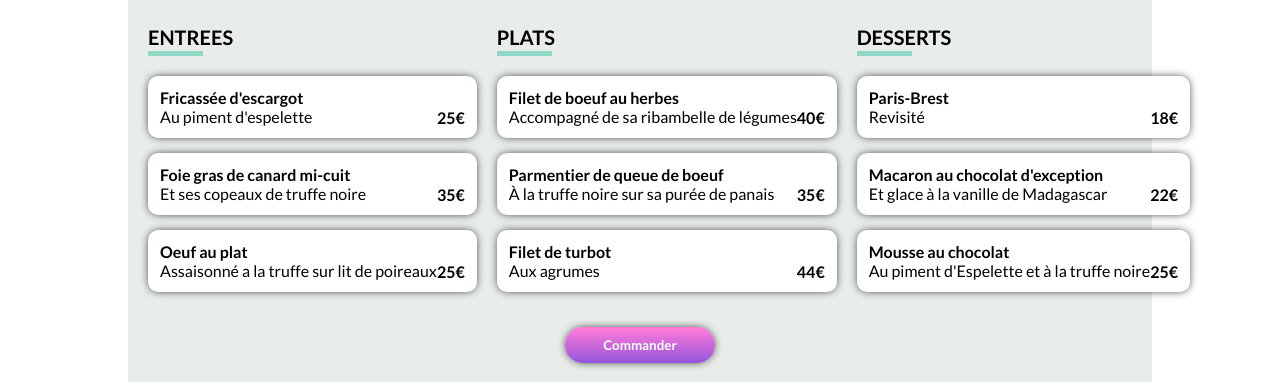
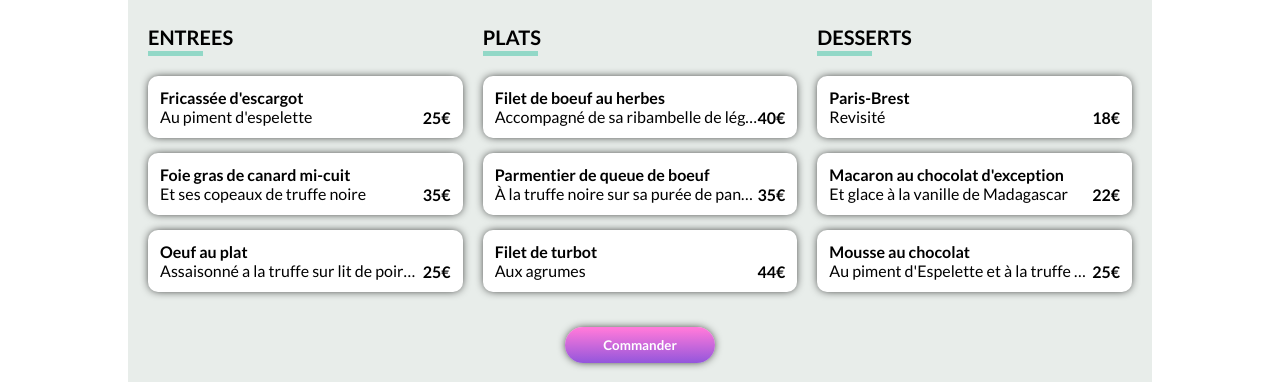
Before and after one commit to hgobr/Ohmyfood, a website: page menu01.html in a window 1280 px wide. Shown: the part 418-800 px from the top of the page. Drawn offline with Linux system fonts and the light colour scheme.

Commit message:
update css

```diff
--- a/styles/sass/_menu.scss
+++ b/styles/sass/_menu.scss
@@ -47,6 +47,7 @@
         opacity: 0;
 
         color: transparent;
+        cursor: pointer;
         transition: ease-in-out 0.3s;
         transform: scale(1.1);
 
@@ -95,21 +96,23 @@
     }
 
     .menuList {
-      display: flex;
-      width: 100%;
+      display: grid;
+      grid-template-columns: 1fr;
+      justify-items: stretch;
+
       gap: 20px;
       justify-content: space-between;
       flex-direction: column;
 
       @media (min-width: 1000px) {
-        flex-direction: row;
+        grid-template-columns: 1fr 1fr 1fr;
       }
 
       .menuWrap {
-        display: flex;
-        flex-direction: column;
+        display: grid;
+        grid-template-columns: 1fr;
+
         gap: 15px;
-        width: 100%;
 
         h2 {
           margin-bottom: 5px;
@@ -125,6 +128,12 @@
         }
 
         .menuDesc {
+          @for $i from 1 through 3 {
+            &:nth-child(#{$i + 1}) {
+              animation-delay: 150ms * $i;
+            }
+          }
+
           @keyframes slide {
             0% {
               transform: translateY(-40%);
@@ -137,6 +146,7 @@
           }
 
           animation: 1s ease-in-out 0s 1 slide;
+          animation-fill-mode: both;
 
           display: flex;
           flex-direction: row;
@@ -180,10 +190,9 @@
             }
 
             .menuSpan {
+              font-weight: bold;
+              position: relative;
               top: 20px;
-              font-weight: bold;
-
-              position: relative;
             }
           }
 
```
Also changed, not shown: styles/style.css, 1 other file.
